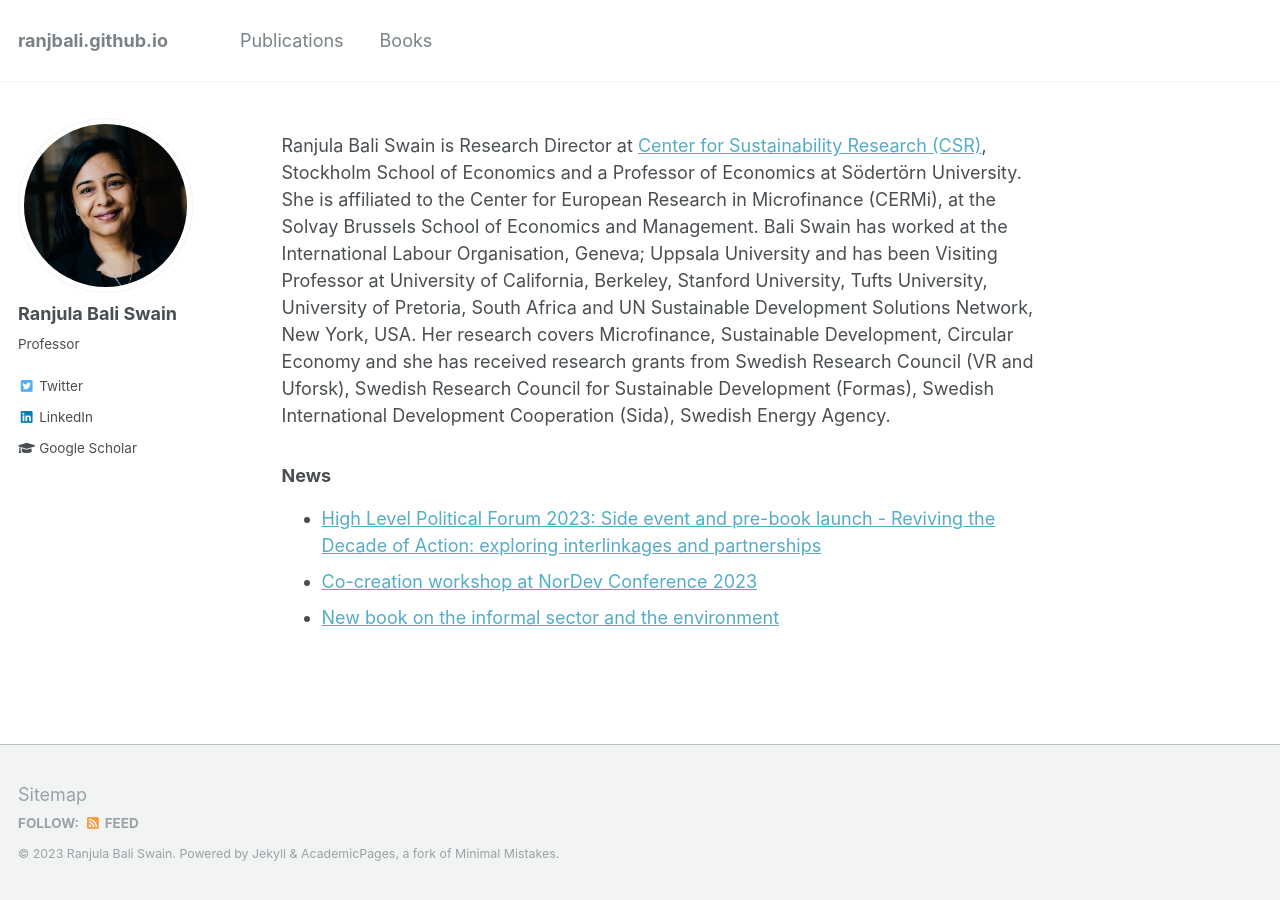
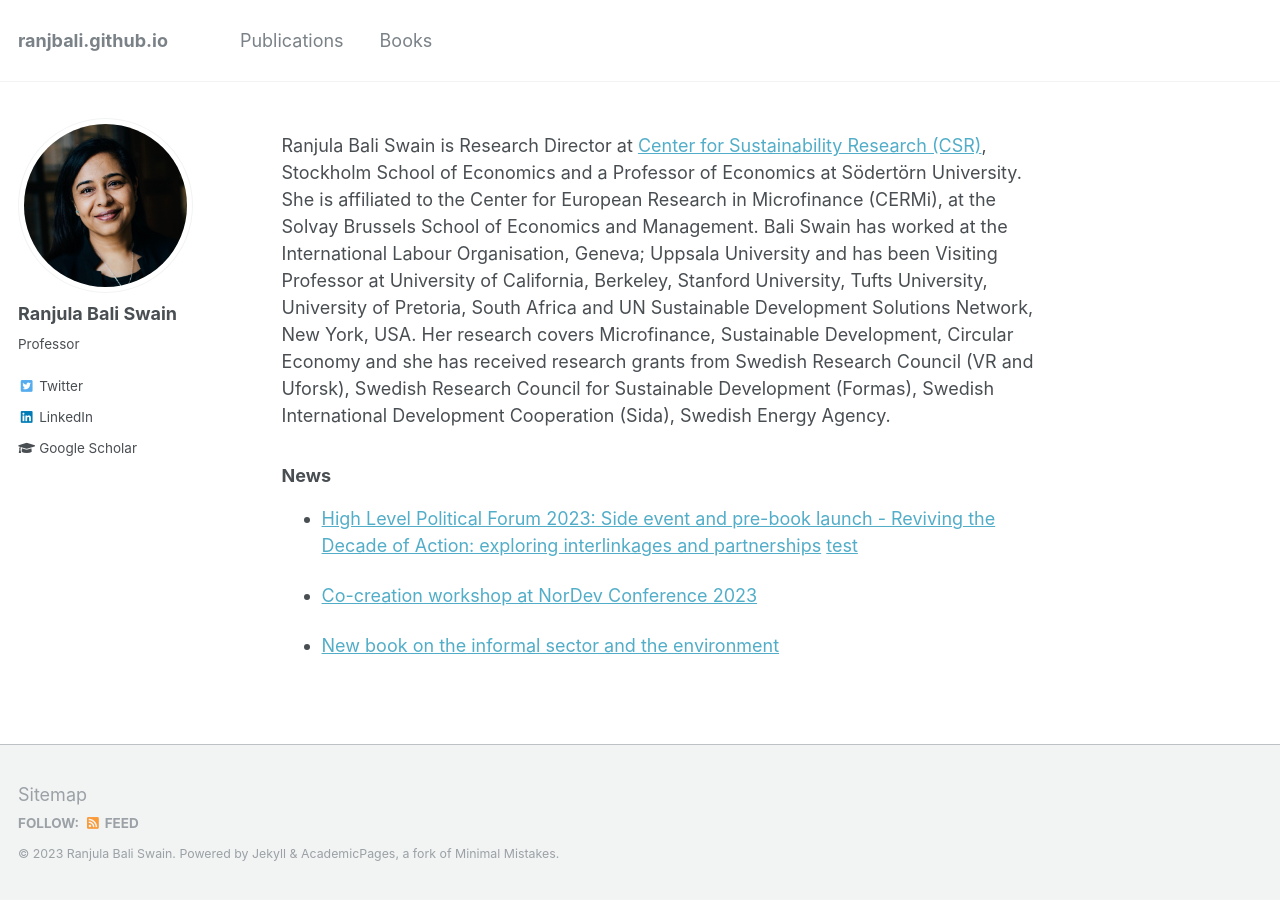
Before and after one commit to ranjbali/ranjbali.github.io, a Jekyll site: the page built from _pages/about.md, in a window 1280 px wide. Built offline with Jekyll 4.4.1, drawn with Linux system fonts in a browser that asks for light colours.

Commit message:
Update about.md

```diff
--- a/_pages/about.md
+++ b/_pages/about.md
@@ -11,6 +11,8 @@
 Ranjula Bali Swain is Research Director at [Center for Sustainability Research (CSR)](https://www.hhs.se/en/research/centers/csr/), Stockholm School of Economics and a Professor of Economics at Södertörn University. She is affiliated to the Center for European Research in Microfinance (CERMi), at the Solvay Brussels School of Economics and Management. Bali Swain has worked at the International Labour Organisation, Geneva; Uppsala University and has been Visiting Professor at University of California, Berkeley, Stanford University, Tufts University, University of Pretoria, South Africa and UN Sustainable Development Solutions Network, New York, USA. Her research covers Microfinance, Sustainable Development, Circular Economy and she has received research grants from  Swedish Research Council (VR and Uforsk), Swedish Research Council for Sustainable Development (Formas), Swedish International Development Cooperation (Sida), Swedish Energy Agency.
 
 ### News
-* [High Level Political Forum 2023: Side event and pre-book launch - Reviving the Decade of Action: exploring interlinkages and partnerships](https://www.hhs.se/en/research/centers/csr/news/high-level-political-forum-2023-reviving-the-decade-of-action-exploring-interlinkages-and-partnerships/)
+* [High Level Political Forum 2023: Side event and pre-book launch - Reviving the Decade of Action: exploring interlinkages and partnerships](https://www.hhs.se/en/research/centers/csr/news/high-level-political-forum-2023-reviving-the-decade-of-action-exploring-interlinkages-and-partnerships/) [test](../files/paper1.pdf)
+
 * [Co-creation workshop at NorDev Conference 2023](https://www.hhs.se/en/research/centers/csr/news/co-creation-workshop-at-nordev/)
+
 * [New book on the informal sector and the environment](https://www.hhs.se/en/about-us/news/csr/2022/new-book-on-the-informal-sector-and-the-environment-by-csrs-ranjula-bali-swain-and-university-of-readings-uma-kambhampati/)
```
